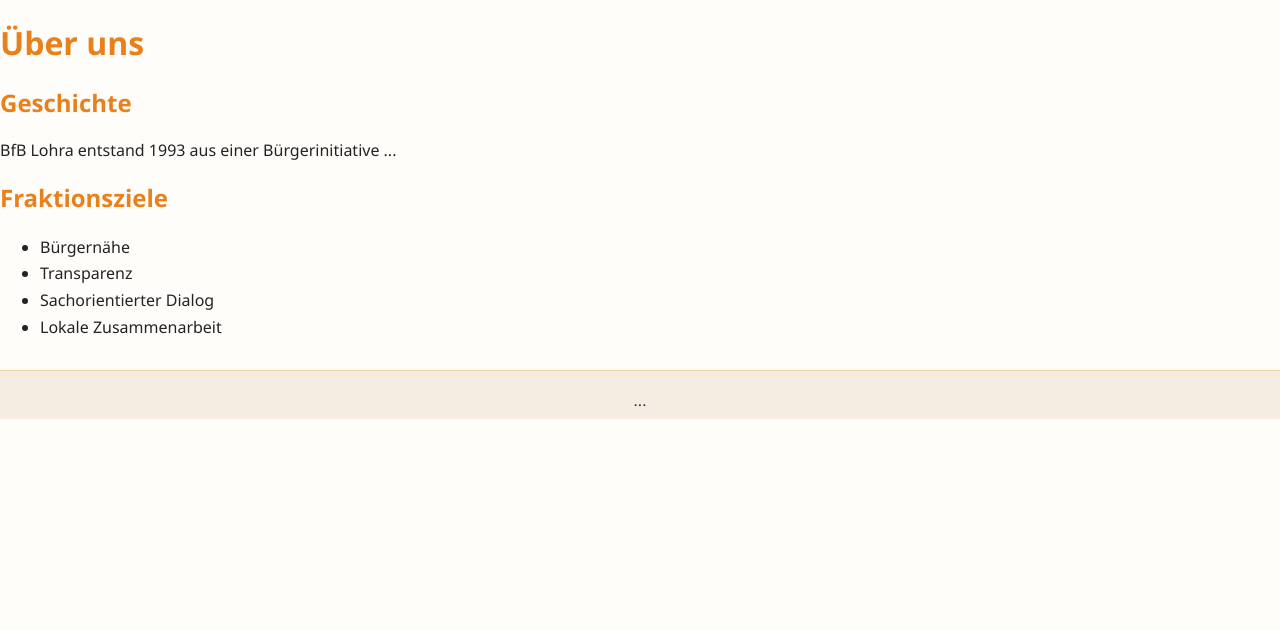
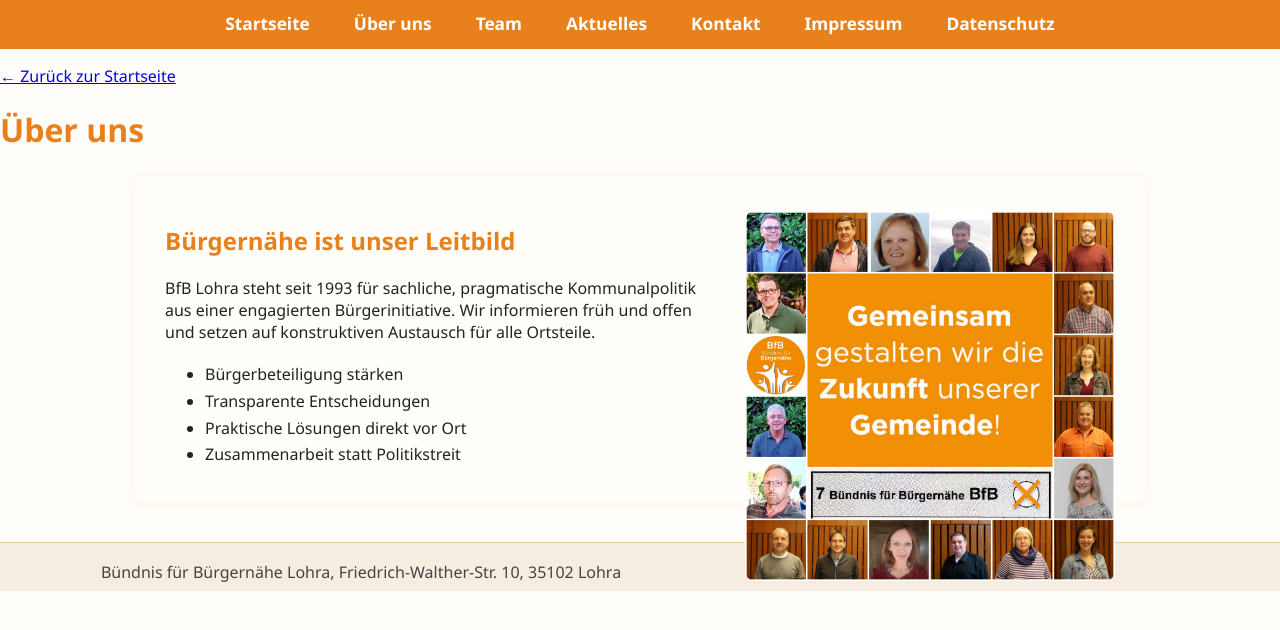
Before and after one commit to offiziel/bfb-lohra-multipage, a plain HTML site: page ueber-uns.html in a window 1280 px wide. Drawn offline with Linux system fonts and the light colour scheme.

Commit message:
Update navigation and content in ueber-uns.html

```diff
--- a/ueber-uns.html
+++ b/ueber-uns.html
@@ -2,25 +2,38 @@
 <html lang="de">
 <head>
   <meta charset="UTF-8">
-  <title>BfB Lohra – Über uns</title>
+  <title>Über uns – BfB Lohra</title>
   <link rel="stylesheet" href="css/style.css">
 </head>
 <body>
-  <nav><!-- ... --></nav>
+<nav>
+  <ul>
+    <li><a href="index.html">Startseite</a></li>
+    <li><a href="ueber-uns.html">Über uns</a></li>
+    <li><a href="team.html">Team</a></li>
+    <li><a href="aktuelles.html">Aktuelles</a></li>
+    <li><a href="kontakt.html">Kontakt</a></li>
+    <li><a href="impressum.html">Impressum</a></li>
+    <li><a href="datenschutz.html">Datenschutz</a></li>
+  </ul>
+</nav>
+<main>
+  <p><a href="index.html">&larr; Zurück zur Startseite</a></p>
   <h1>Über uns</h1>
   <section>
-    <h2>Geschichte</h2>
-    <p>BfB Lohra entstand 1993 aus einer Bürgerinitiative ...</p>
-  </section>
-  <section>
-    <h2>Fraktionsziele</h2>
+    <img src="images/team-plakat.jpg" alt="BfB Gruppe" style="max-width:370px;width:100%;border-radius:10px;float:right;margin:7px 0 15px 23px;">
+    <h2>Bürgernähe ist unser Leitbild</h2>
+    <p>BfB Lohra steht seit 1993 für sachliche, pragmatische Kommunalpolitik aus einer engagierten Bürgerinitiative. Wir informieren früh und offen und setzen auf konstruktiven Austausch für alle Ortsteile.</p>
     <ul>
-      <li>Bürgernähe</li>
-      <li>Transparenz</li>
-      <li>Sachorientierter Dialog</li>
-      <li>Lokale Zusammenarbeit</li>
+      <li>Bürgerbeteiligung stärken</li>
+      <li>Transparente Entscheidungen</li>
+      <li>Praktische Lösungen direkt vor Ort</li>
+      <li>Zusammenarbeit statt Politikstreit</li>
     </ul>
   </section>
-  <footer>...</footer>
+</main>
+<footer>
+  Bündnis für Bürgernähe Lohra, Friedrich-Walther-Str. 10, 35102 Lohra
+</footer>
 </body>
 </html>
```
